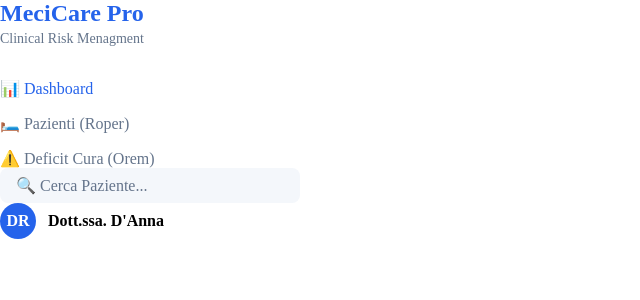
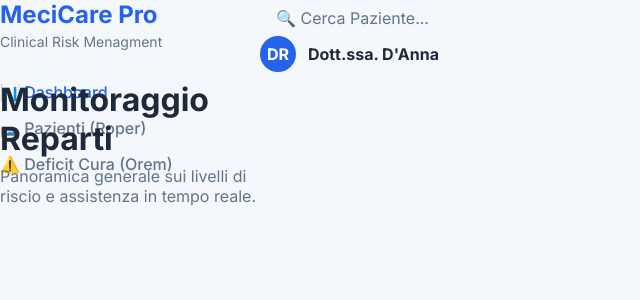
Before and after one commit to GennaroBuonomo/medicare-dashboard, a React (Vite) app: page / in a window 1280 px wide. Shown: the top 300 px of the page, without its empty margins (0-640 px from the left). Built offline with nearby package versions, Linux system fonts and the light colour scheme.

Commit message:
Enhance dashboard layout with main content area and introductory text

```diff
--- a/src/App.css
+++ b/src/App.css
@@ -5,3 +5,21 @@
   padding: 0;
   box-sizing: border-box;
 }
+
+body{
+  font-family: 'Inter', sans-serif;
+  background-color: #f4f7fb;
+  color: #1e293b;
+}
+
+/* GRIGLIA MASTER */
+.dashboard-layout{
+  display: grid;
+  grid-template-columns: 260px 1fr;
+  grid-template-rows: 80px 1fr;
+  grid-template-areas:
+   "sidebar header"
+   "sidebar main";
+   height: 100vh;
+   overflow: hidden;
+}
--- a/src/App.jsx
+++ b/src/App.jsx
@@ -32,9 +32,13 @@ function App() {
         </div>
          </header>
            {/* AREA DATI CENTRALE */}
-           <div className="main-content">
+           <main className="main-content">
+            <h1>Monitoraggio Reparti</h1>
+            <p style={{ color: '#64748b', marginTop: '8px' }}>
+              Panoramica generale sui livelli di riscio e assistenza in tempo reale.
+            </p>
+           </main>
 
-           </div>
     </div>
   );
 }
```
